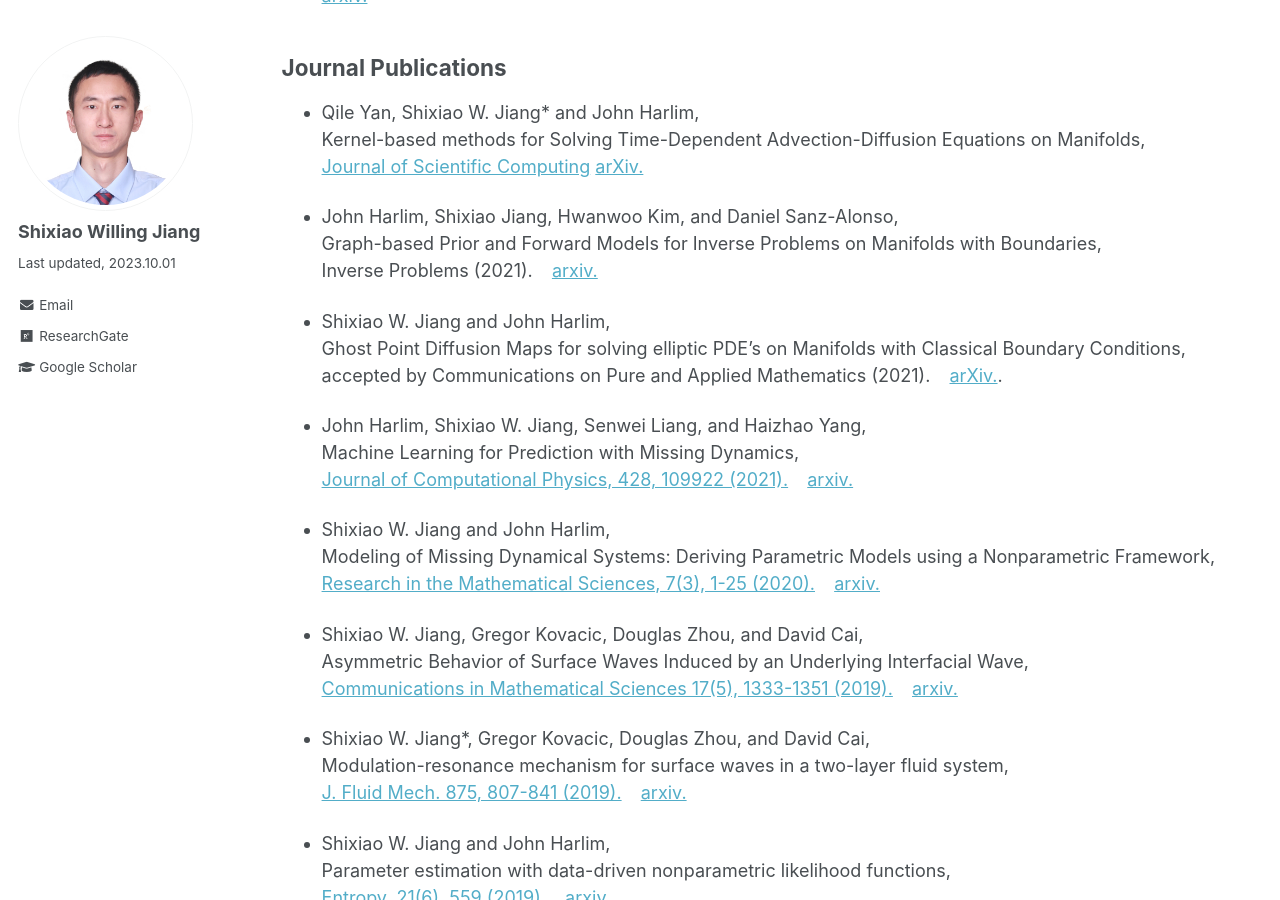
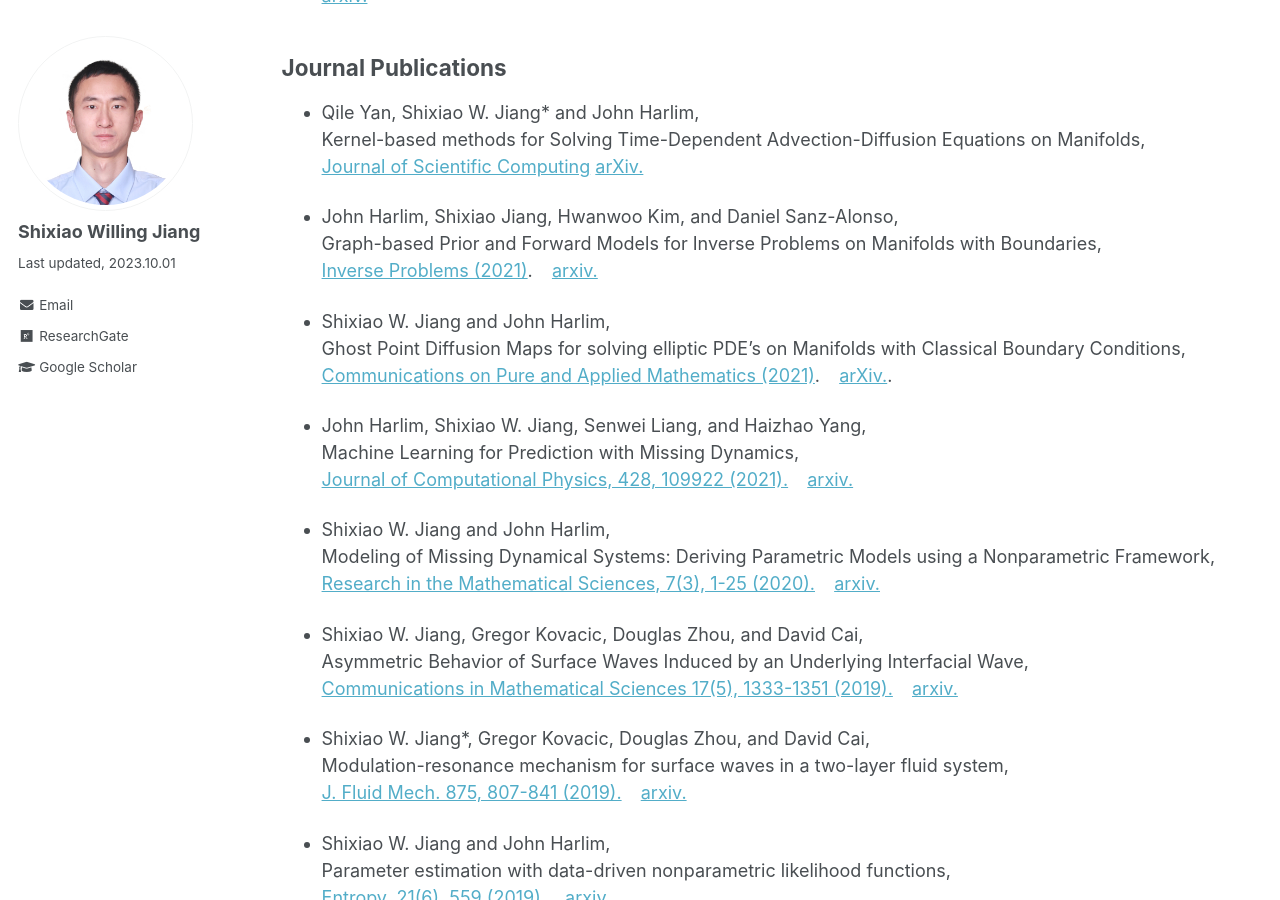
Before and after one commit to willingjiang/willingjiang.github.io, a Jekyll site: the page built from _pages/publication.md, in a window 1280 px wide and 900 px high, scrolled down 517 px. Built offline with Jekyll 4.4.1, drawn with Linux system fonts in a browser that asks for light colours.

Commit message:
Update publication.md

```diff
--- a/_pages/publication.md
+++ b/_pages/publication.md
@@ -31,11 +31,11 @@ Kernel-based methods for Solving Time-Dependent Advection-Diffusion Equations on
 
 * John Harlim, Shixiao Jiang, Hwanwoo Kim, and Daniel Sanz-Alonso, <br>
 Graph-based Prior and Forward Models for Inverse Problems on Manifolds with Boundaries, <br>
-Inverse Problems (2021). &ensp; [arxiv.](https://arxiv.org/pdf/2106.06787.pdf)
+[Inverse Problems (2021)](https://iopscience.iop.org/article/10.1088/1361-6420/ac3994). &ensp; [arxiv.](https://arxiv.org/pdf/2106.06787.pdf)
 
 * Shixiao W. Jiang and John Harlim, <br>
 Ghost Point Diffusion Maps for solving elliptic PDE's on Manifolds with Classical Boundary Conditions, <br>
-accepted by Communications on Pure and Applied Mathematics (2021). &ensp; [arXiv.](https://arxiv.org/abs/2006.04002).
+[Communications on Pure and Applied Mathematics (2021)](https://onlinelibrary.wiley.com/doi/abs/10.1002/cpa.22035). &ensp; [arXiv.](https://arxiv.org/abs/2006.04002).
 
 * John Harlim, Shixiao W. Jiang, Senwei Liang, and Haizhao Yang, <br>
 Machine Learning for Prediction with Missing Dynamics, <br>
```
